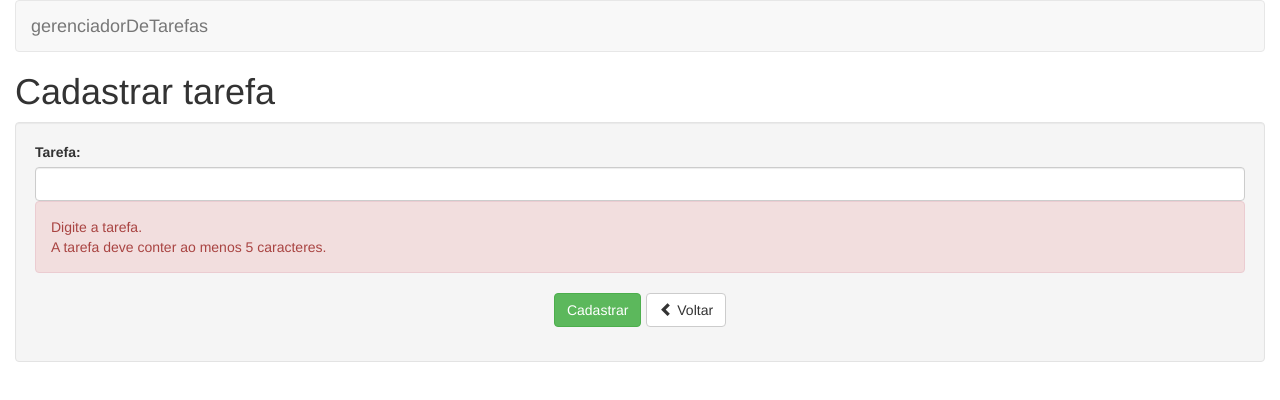
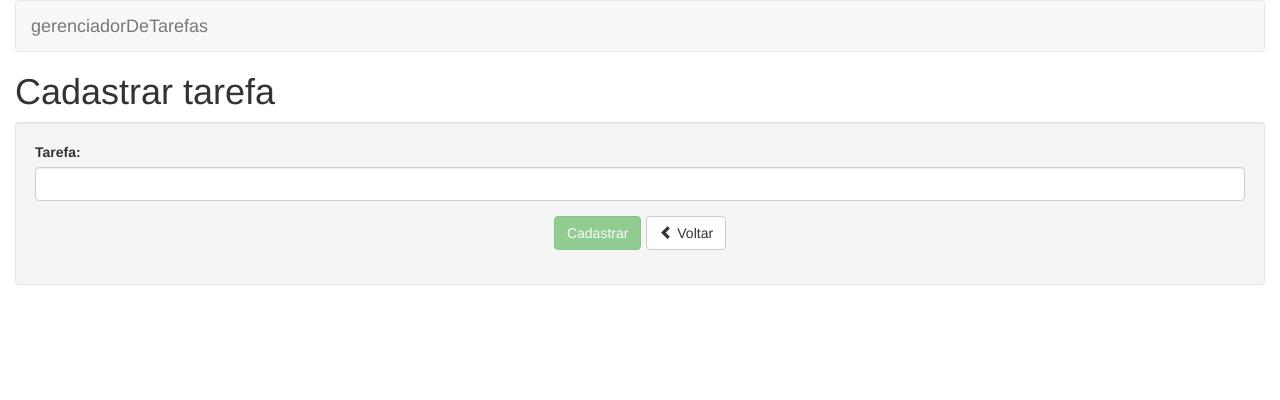
Before and after one commit to francelinom/gerenciadorDeTarefas, an Angular app: page /tarefas/cadastrar in a window 1280 px wide. Shown: the top 400 px of the page. Built offline with nearby package versions, Linux system fonts and the light colour scheme.

Commit message:
finalizando o template de cadastro de tarefas

```diff
--- a/src/app/tarefas/cadastrar-tarefa/cadastrar-tarefa.component.html
+++ b/src/app/tarefas/cadastrar-tarefa/cadastrar-tarefa.component.html
@@ -1,22 +1,34 @@
 <h1>Cadastrar tarefa</h1>
 
 <div class="well">
-  <form>
+  <form #formTarefa="ngForm">
     <div class="form-group">
       <label for="nome">Tarefa:</label>
-      <input type="text" class="form-control" id="nome" name="nome" minlength="5" required>
-      <div class="alert alert-danger">
-        <div>
+      <input type="text"
+              class="form-control"
+              id="nome"
+              name="nome"
+              [(ngModel)]="tarefa.nome"
+              #nome="ngModel"
+              minlength="5"
+              required>
+      <div class="alert alert-danger" *ngIf="nome.errors && (nome.dirty || nome.touched)">
+        <div [hidden]="!nome.errors.required">
           Digite a tarefa.
         </div>
-        <div>
+        <div [hidden]="!nome.errors.minlength">
           A tarefa deve conter ao menos 5 caracteres.
         </div>
       </div>
     </div>
     <div class="form-group text-center">
-      <input type="submit" class="btn btn-success" value="Cadastrar">
-      <a class="btn btn-default" style="margin-left: 5px;">
+      <input
+            type="submit"
+            class="btn btn-success"
+            value="Cadastrar"
+            [disabled]="!formTarefa.form.valid"
+            (click)="cadastrar()">
+      <a class="btn btn-default" [routerLink]="['/tarefas']" style="margin-left: 5px;">
         <span class="glyphicon glyphicon-chevron-left" aria-hidden="true"></span> Voltar
       </a>
     </div>
```
